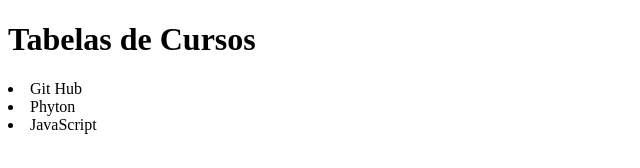
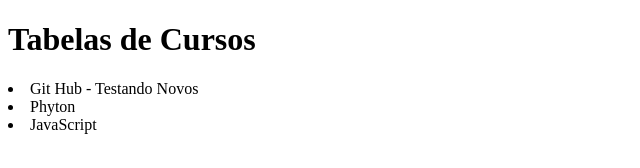
Before and after one commit to GabrielSilva2012/alura-git, a plain HTML site: page index.html in a window 1280 px wide. Shown: the whole page, without its empty margins (0-640 px from the left). Drawn offline with Linux system fonts and the light colour scheme.

Commit message:
Corrigindo  o Curso Git

```diff
--- a/index.html
+++ b/index.html
@@ -10,7 +10,7 @@
 
 <body>
   <h1>Tabelas de Cursos </h1>
-  <li>Git Hub</li>
+  <li>Git Hub - Testando Novos</li>
   <li>Phyton</li>
   <li>JavaScript</li>
 
```
